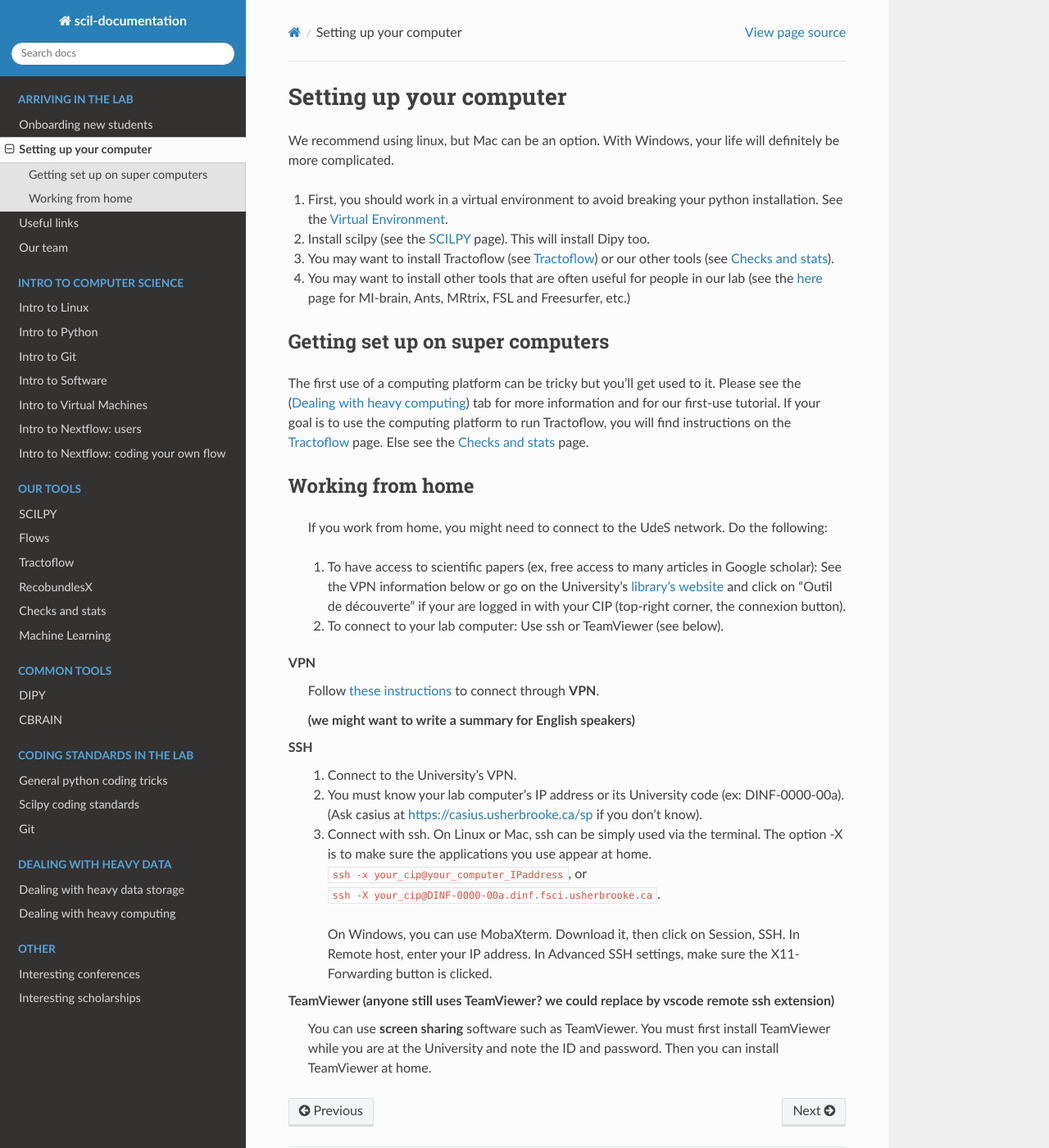
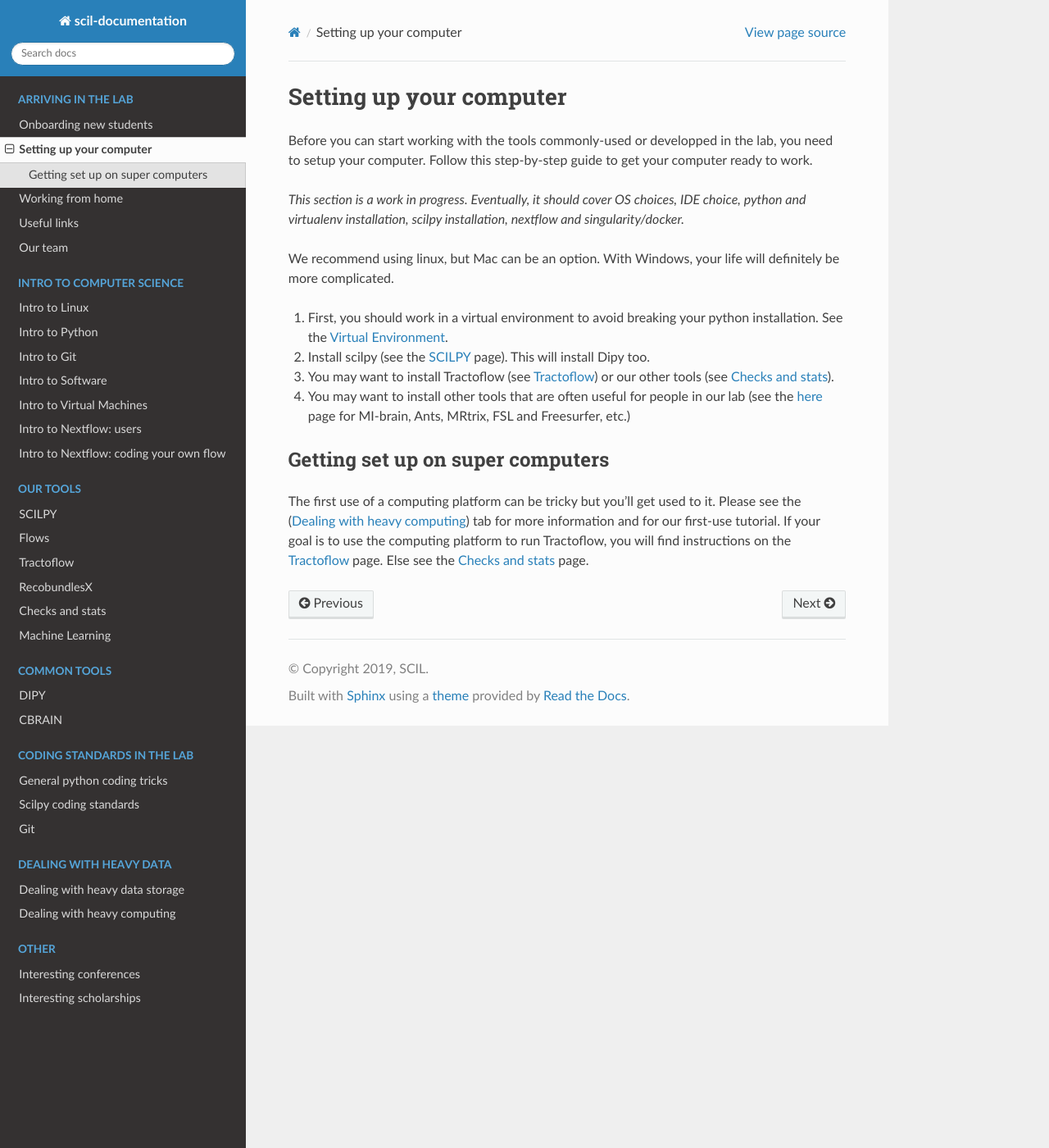
Before and after one commit to scilus/scil-documentation, a Sphinx documentation site: the page built from source/arriving/setup_computer.rst, in a window 1280 px wide and 1400 px high. Shown: the whole window at 82% size. Built offline with Sphinx 7.4.7 and the Read the Docs theme 2.0.0, drawn with Linux system fonts in a browser that asks for light colours.

Commit message:
Split remote work and computer setup

```diff
--- a/source/arriving/setup_computer.rst
+++ b/source/arriving/setup_computer.rst
@@ -2,6 +2,10 @@
 
 Setting up your computer
 ========================
+
+Before you can start working with the tools commonly-used or developped in the lab, you need to setup your computer. Follow this step-by-step guide to get your computer ready to work.
+
+*This section is a work in progress. Eventually, it should cover OS choices, IDE choice, python and virtualenv installation, scilpy installation, nextflow and singularity/docker.*
 
 We recommend using linux, but Mac can be an option. With Windows, your life will definitely be more complicated.
 
@@ -17,31 +21,3 @@
 """""""""""""""""""""""""""""""""
 
 The first use of a computing platform can be tricky but you'll get used to it. Please see the (:ref:`ref_heavy_computing`) tab for more information and for our first-use tutorial. If your goal is to use the computing platform to run Tractoflow, you will find instructions on the :ref:`ref_tractoflow` page. Else see the :ref:`ref_other_pipelines` page.
-
-Working from home
-"""""""""""""""""
-
-    If you work from home, you might need to connect to the UdeS network. Do the following:
-
-    1) To have access to scientific papers (ex, free access to many articles in Google scholar): See the VPN information below or go on the University's `library's website <https://www.usherbrooke.ca/biblio/trouver-des/articles-de-periodiques-revues-et-journaux/>`_ and click on "Outil de découverte" if your are logged in with your CIP (top-right corner, the connexion button).
-
-    2) To connect to your lab computer: Use ssh or TeamViewer (see below).
-
-VPN
-    Follow `these instructions <https://www.usherbrooke.ca/services-informatiques/repertoire/reseaux/rpv/>`_ to connect through **VPN**.
-
-    **(we might want to write a summary for English speakers)**
-
-SSH
-    1. Connect to the University's VPN.
-
-    2. You must know your lab computer's IP address or its University code (ex: DINF-0000-00a). (Ask casius at https://casius.usherbrooke.ca/sp if you don't know).
-
-    3. | Connect with ssh. On Linux or Mac, ssh can be simply used via the terminal. The option -X is to make sure the applications you use appear at home.
-       | ``ssh -x your_cip@your_computer_IPaddress``, or
-       | ``ssh -X your_cip@DINF-0000-00a.dinf.fsci.usherbrooke.ca``.
-
-       On Windows, you can use MobaXterm. Download it, then click on Session, SSH. In Remote host, enter your IP address. In Advanced SSH settings, make sure the X11-Forwarding button is clicked.
-
-TeamViewer (anyone still uses TeamViewer? we could replace by vscode remote ssh extension)
-    You can use **screen sharing** software such as TeamViewer. You must first install TeamViewer while you are at the University and note the ID and password. Then you can install TeamViewer at home.
--- a/source/index.rst
+++ b/source/index.rst
@@ -20,6 +20,7 @@
 
     arriving/welcome
     arriving/setup_computer
+    arriving/remote_work
     arriving/useful_links
     arriving/our_team
 
```
Also changed, not shown: source/arriving/remote_work.rst (added, +31 -0 lines).
